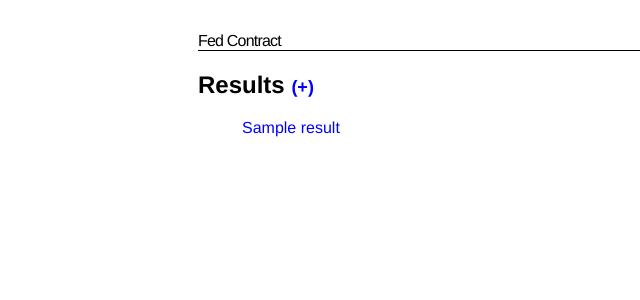
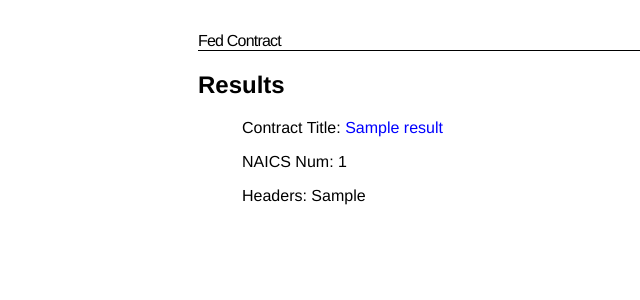
Before and after one commit to mrrogercampbell/fed-contract, a Django app: page / in a window 1280 px wide. Shown: the top 300 px of the page, without its empty margins (42-682 px from the left). Run offline with Django 3.2, Linux system fonts and the light colour scheme; tables that the repository leaves empty hold one stand-in row (values such as "Sample post").

Commit message:
modified html in result list

```diff
--- a/fed_contract_app/templates/result_list.html
+++ b/fed_contract_app/templates/result_list.html
@@ -1,11 +1,13 @@
 {% extends 'base.html' %}
 
 {% block content %}
-<h2>Results <a href="">(+)</a></h2>
+<h2>Results</h2>
 <ul>
     {% for result in results %}
         <li>
-            <a href="">{{ result.title }}</a>
+            <p>Contract Title: <a href="">{{ result.title }}</a></p>
+            <p>NAICS Num: {{ result.naics }}</p>
+            <p>Headers: {{ result.headers }}</p>
         </li>
     {% endfor %}
 </ul>
```
